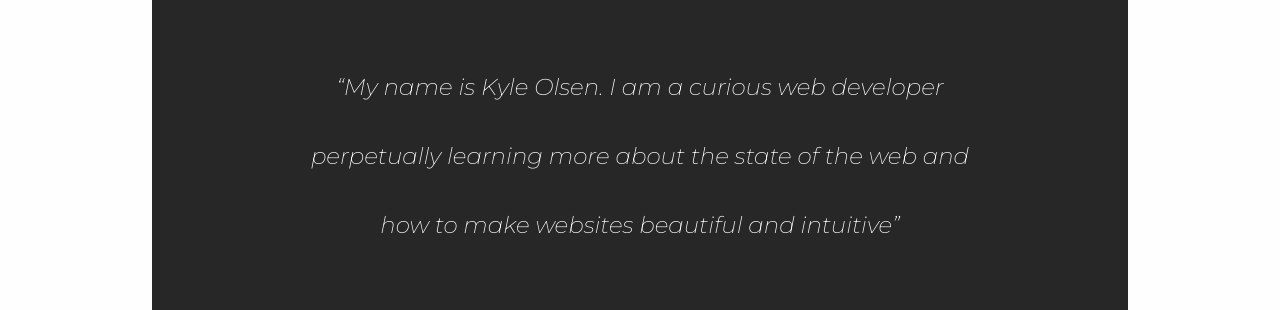
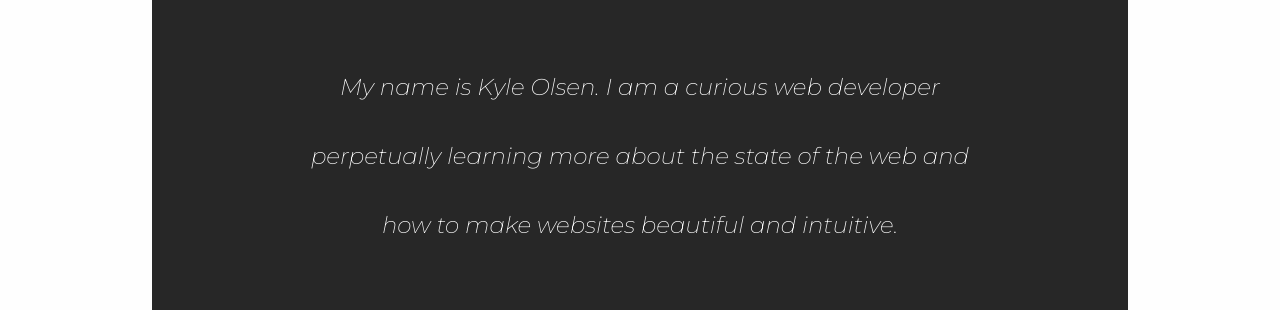
Before and after one commit to Keo222/my-portfolio, a React (Create React App) app: page / in a window 1280 px wide. Shown: the part 311-621 px from the top of the page. Built offline with nearby package versions, Linux system fonts and the light colour scheme.

Commit message:
removed quotation marks from home page

```diff
--- a/src/pages/Home.tsx
+++ b/src/pages/Home.tsx
@@ -179,13 +179,16 @@ const Home = () => {
         />
         <meta property="og:image" content={picOfMe} />
       </Helmet>
-      <LargeOutlineSection id="canvas-container" aria-labelledby="home-header">
+      <LargeOutlineSection
+        id="canvas-container"
+        aria-labelledby="home-header"
+      >
         <MyCanvas id="canvas"></MyCanvas>
         <HomeHeader id="home-header">Kyle Olsen</HomeHeader>
         <HomeBlurb>
-          “My name is Kyle Olsen. I am a curious web developer perpetually
+          My name is Kyle Olsen. I am a curious web developer perpetually
           learning more about the state of the web and how to make websites
-          beautiful and intuitive”
+          beautiful and intuitive.
         </HomeBlurb>
         <LinkButton to="/portfolio" tabIndex={0}>
           View Portfolio
```
